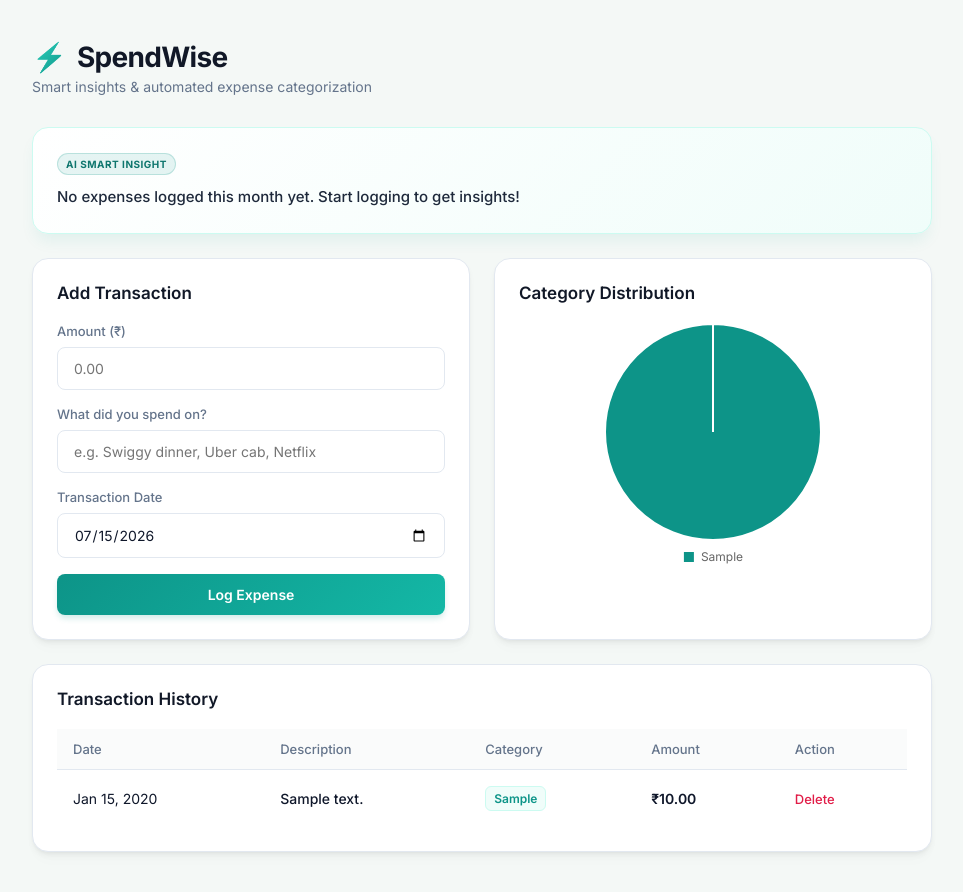
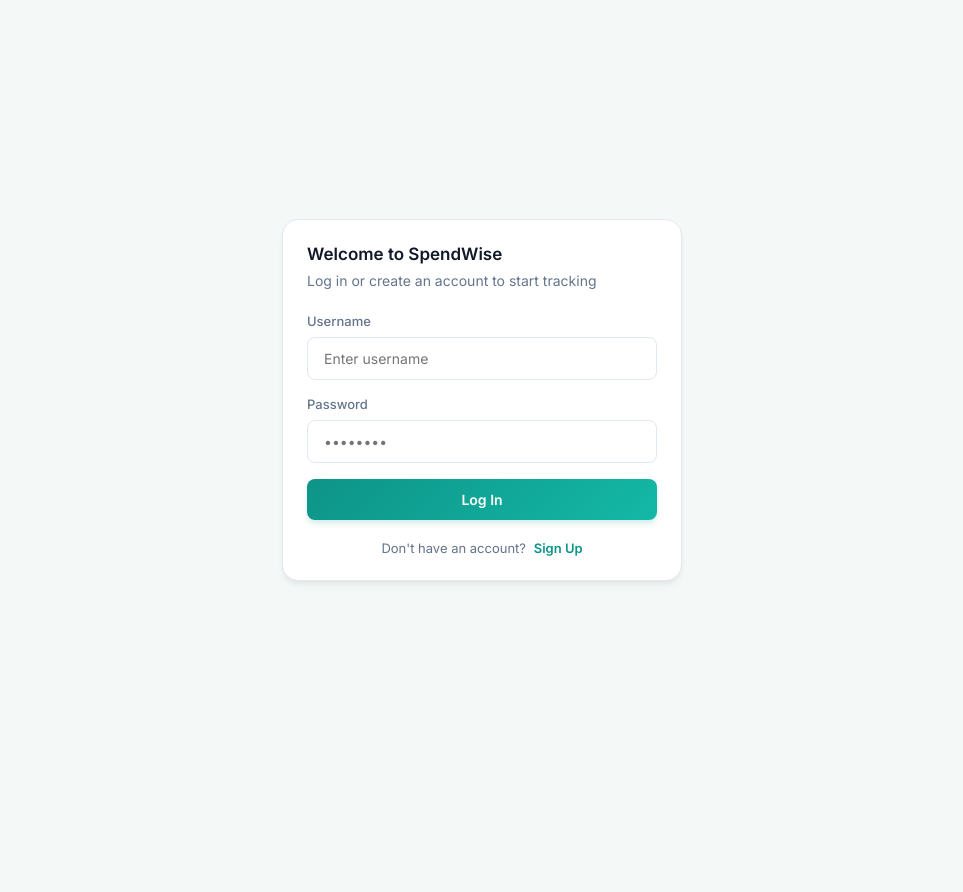
Before and after one commit to anainaah/spendWise_expense_tracker, a Flask app: page / in a window 1280 px wide. Shown: the whole page, without its empty margins (158-1121 px from the left). After the commit the page ends 583 px from the top, so only its background shows below. Run offline with Flask 3, Linux system fonts and the light colour scheme; tables that the repository leaves empty hold one stand-in row (values such as "Sample post").

Commit message:
feat: Add user authentication, edit expense, and screenshots

```diff
--- a/app.py
+++ b/app.py
@@ -1,88 +1,200 @@
 import os
-from flask import Flask, request, jsonify, render_template
-from models import db, Expense
+from flask import Flask, request, jsonify, render_template, session
+from flask_cors import CORS
+from werkzeug.security import generate_password_hash, check_password_hash
+from models import db, Expense, User
 from smart_categorizer import categorize
 from insights import generate_insight
 
 app = Flask(__name__)
+CORS(app)
 
-# Config: Use PostgreSQL/MySQL database URL in production (Render), fallback to local SQLite in development
+# Secret Key is required to sign session cookies securely
+app.config['SECRET_KEY'] = os.environ.get('SECRET_KEY', 'spendwise-super-secret-key-123')
 app.config['SQLALCHEMY_DATABASE_URI'] = os.environ.get('DATABASE_URL', 'sqlite:///expenses.db')
 app.config['SQLALCHEMY_TRACK_MODIFICATIONS'] = False
 
-# Initialize database
 db.init_app(app)
 
-# Create database tables automatically if they don't exist
 with app.app_context():
     db.create_all()
+
+# Helper: Check if a user is logged in
+def get_current_user_id():
+    return session.get('user_id')
 
 # Route: Serve the Frontend HTML page
 @app.route('/')
 def home():
     return render_template('index.html')
 
-# Route: Fetch all expenses ordered by date descending
+# ==========================================
+# AUTHENTICATION API ROUTES
+# ==========================================
+
+@app.route('/register', methods=['POST'])
+def register():
+    data = request.json
+    if not data or 'username' not in data or 'password' not in data:
+        return jsonify({"error": "Username and password are required."}), 400
+
+    username = data['username'].strip().lower()
+    password = data['password']
+
+    if len(username) < 3 or len(password) < 6:
+        return jsonify({"error": "Username must be 3+ chars, password 6+ chars."}), 400
+
+    # Check if user already exists
+    existing_user = db.session.execute(db.select(User).where(User.username == username)).scalar()
+    if existing_user:
+        return jsonify({"error": "Username already taken."}), 400
+
+    hashed_pw = generate_password_hash(password)
+    new_user = User(username=username, password_hash=hashed_pw)
+    db.session.add(new_user)
+    db.session.commit()
+
+    # Automatically log them in after registration
+    session['user_id'] = new_user.id
+    session['username'] = new_user.username
+    return jsonify({"message": "User registered successfully.", "username": new_user.username}), 201
+
+@app.route('/login', methods=['POST'])
+def login():
+    data = request.json
+    if not data or 'username' not in data or 'password' not in data:
+        return jsonify({"error": "Username and password are required."}), 400
+
+    username = data['username'].strip().lower()
+    password = data['password']
+
+    user = db.session.execute(db.select(User).where(User.username == username)).scalar()
+    if not user or not check_password_hash(user.password_hash, password):
+        return jsonify({"error": "Invalid username or password."}), 401
+
+    session['user_id'] = user.id
+    session['username'] = user.username
+    return jsonify({"message": "Logged in successfully.", "username": user.username})
+
+@app.route('/logout', methods=['POST'])
+def logout():
+    session.clear()
+    return jsonify({"message": "Logged out successfully."})
+
+@app.route('/check-auth', methods=['GET'])
+def check_auth():
+    if get_current_user_id():
+        return jsonify({"authenticated": True, "username": session.get('username')})
+    return jsonify({"authenticated": False})
+
+# ==========================================
+# EXPENSES API ROUTES (Scoped to logged-in user)
+# ==========================================
+
 @app.route('/expenses', methods=['GET'])
 def get_expenses():
-    # Modern SQLAlchemy 2.0 selection syntax
-    stmt = db.select(Expense).order_by(Expense.date.desc())
+    user_id = get_current_user_id()
+    if not user_id:
+        return jsonify({"error": "Unauthorized."}), 401
+
+    stmt = db.select(Expense).where(Expense.user_id == user_id).order_by(Expense.date.desc())
     expenses = db.session.execute(stmt).scalars().all()
     return jsonify([e.to_dict() for e in expenses])
 
-# Route: Add a new expense (with automated smart categorization)
 @app.route('/expenses', methods=['POST'])
 def add_expense():
+    user_id = get_current_user_id()
+    if not user_id:
+        return jsonify({"error": "Unauthorized."}), 401
+
     data = request.json
-
-    # 1. Input Validation (Defensive Programming)
     if not data or 'amount' not in data or 'note' not in data or 'date' not in data:
-        return jsonify({"error": "Missing required fields: amount, note, and date."}), 400
+        return jsonify({"error": "Missing required fields."}), 400
 
     try:
         amount = float(data['amount'])
         if amount <= 0:
-            return jsonify({"error": "Amount must be a positive number."}), 400
+            return jsonify({"error": "Amount must be positive."}), 400
     except ValueError:
-        return jsonify({"error": "Amount must be a valid number."}), 400
+        return jsonify({"error": "Invalid amount."}), 400
 
     note = str(data['note']).strip()
     if not note:
-        return jsonify({"error": "Expense description note cannot be empty."}), 400
+        return jsonify({"error": "Note cannot be empty."}), 400
 
-    # 2. Automated Smart Categorization
     category = categorize(note)
 
-    # 3. Save to database
     expense = Expense(
         amount=amount,
         note=note,
         category=category,
-        date=data['date']
+        date=data['date'],
+        user_id=user_id
     )
     db.session.add(expense)
     db.session.commit()
     return jsonify(expense.to_dict()), 201
 
-# Route: Delete an expense by ID
+# PUT route for Editing Expenses
+@app.route('/expenses/<int:id>', methods=['PUT'])
+def edit_expense(id):
+    user_id = get_current_user_id()
+    if not user_id:
+        return jsonify({"error": "Unauthorized."}), 401
+
+    expense = db.session.get(Expense, id)
+    if not expense or expense.user_id != user_id:
+        return jsonify({"error": "Expense record not found."}), 404
+
+    data = request.json
+    if not data or 'amount' not in data or 'note' not in data or 'date' not in data:
+        return jsonify({"error": "Missing required fields."}), 400
+
+    try:
+        amount = float(data['amount'])
+        if amount <= 0:
+            return jsonify({"error": "Amount must be positive."}), 400
+    except ValueError:
+        return jsonify({"error": "Invalid amount."}), 400
+
+    note = str(data['note']).strip()
+    if not note:
+        return jsonify({"error": "Note cannot be empty."}), 400
+
+    # Re-categorize only if the note text actually changed
+    if expense.note != note:
+        expense.category = categorize(note)
+
+    expense.amount = amount
+    expense.note = note
+    expense.date = data['date']
+
+    db.session.commit()
+    return jsonify(expense.to_dict()), 200
+
 @app.route('/expenses/<int:id>', methods=['DELETE'])
 def delete_expense(id):
-    # Modern SQLAlchemy 2.0 get syntax
+    user_id = get_current_user_id()
+    if not user_id:
+        return jsonify({"error": "Unauthorized."}), 401
+
     expense = db.session.get(Expense, id)
-    if not expense:
+    if not expense or expense.user_id != user_id:
         return jsonify({"error": "Expense record not found."}), 404
 
     db.session.delete(expense)
     db.session.commit()
     return '', 204
 
-# Route: Get aggregate calculations and plain-text insights for the dashboard
 @app.route('/summary', methods=['GET'])
 def summary():
-    stmt = db.select(Expense)
+    user_id = get_current_user_id()
+    if not user_id:
+        return jsonify({"error": "Unauthorized."}), 401
+
+    stmt = db.select(Expense).where(Expense.user_id == user_id)
     expenses = db.session.execute(stmt).scalars().all()
 
-    # Aggregate spending by category
     by_category = {}
     for e in expenses:
         by_category[e.category] = by_category.get(e.category, 0) + e.amount
@@ -94,5 +206,4 @@ def summary():
     })
 
 if __name__ == '__main__':
-    # Run the server on debug mode locally
     app.run(debug=True)
--- a/static/script.js
+++ b/static/script.js
@@ -1,27 +1,140 @@
-// Elements
-const form = document.getElementById('expense-form');
+// DOM Elements
+const authOverlay = document.getElementById('auth-overlay');
+const appContainer = document.getElementById('app-container');
+const authForm = document.getElementById('auth-form');
+const authUsernameInput = document.getElementById('auth-username');
+const authPasswordInput = document.getElementById('auth-password');
+const authTitle = document.getElementById('auth-title');
+const authBtn = document.getElementById('auth-btn');
+const toggleAuthModeBtn = document.getElementById('toggle-auth-mode');
+const toggleText = document.getElementById('toggle-text');
+
+const userDisplay = document.getElementById('user-display');
+const logoutBtn = document.getElementById('logout-btn');
+
+const expenseForm = document.getElementById('expense-form');
 const tbody = document.getElementById('expense-body');
 const insightEl = document.getElementById('insight');
-let categoryChart; // Tracks Chart.js instance to prevent hover rendering glitches
+const formTitle = document.getElementById('form-title');
+const submitBtn = document.getElementById('submit-btn');
+const cancelEditBtn = document.getElementById('cancel-edit-btn');
 
-// Helper: Set default date to today's date in local timezone (UX Polish)
-document.addEventListener('DOMContentLoaded', () => {
-    const dateInput = document.getElementById('date');
-    const today = new Date().toISOString().split('T')[0];
-    dateInput.value = today;
+let categoryChart;
+let isLoginMode = true; // Tracks register vs. login screen state
+let editingId = null;   // Tracks the ID of the expense currently being edited
 
-    // Initial fetch of data
+// Check if user is already authenticated on page load
+document.addEventListener('DOMContentLoaded', async () => {
+    // Set default date to today
+    document.getElementById('date').value = new Date().toISOString().split('T')[0];
+
+    await checkAuthentication();
+});
+
+// Authenticate checks
+async function checkAuthentication() {
+    try {
+        const res = await fetch('/check-auth');
+        const data = await res.json();
+        if (data.authenticated) {
+            showDashboard(data.username);
+        } else {
+            showAuthScreen();
+        }
+    } catch (e) {
+        console.error("Auth check failed:", e);
+        showAuthScreen();
+    }
+}
+
+// Switch UI view to Dashboard
+function showDashboard(username) {
+    authOverlay.classList.add('hidden');
+    appContainer.classList.remove('hidden');
+    userDisplay.innerText = `👤 ${username}`;
     loadExpenses();
     loadSummary();
+}
+
+// Switch UI view to Auth Overlay
+function showAuthScreen() {
+    authOverlay.classList.remove('hidden');
+    appContainer.classList.add('hidden');
+    // Clear forms
+    authForm.reset();
+    expenseForm.reset();
+    clearEditState();
+}
+
+// Handle Register / Login Form submission
+authForm.addEventListener('submit', async (e) => {
+    e.preventDefault();
+    const username = authUsernameInput.value.trim();
+    const password = authPasswordInput.value;
+
+    const endpoint = isLoginMode ? '/login' : '/register';
+
+    try {
+        const response = await fetch(endpoint, {
+            method: 'POST',
+            headers: { 'Content-Type': 'application/json' },
+            body: JSON.stringify({ username, password })
+        });
+
+        const data = await response.json();
+        if (response.ok) {
+            showDashboard(data.username);
+        } else {
+            alert(data.error || "Authentication failed.");
+        }
+    } catch (err) {
+        console.error("Auth API error:", err);
+    }
 });
 
-// Fetch and display all transactions in the table
+// Toggle Auth mode (Login vs Register)
+toggleAuthModeBtn.addEventListener('click', () => {
+    isLoginMode = !isLoginMode;
+    if (isLoginMode) {
+        authTitle.innerText = "Welcome to SpendWise";
+        authBtn.innerText = "Log In";
+        toggleText.innerText = "Don't have an account?";
+        toggleAuthModeBtn.innerText = "Sign Up";
+    } else {
+        authTitle.innerText = "Create Account";
+        authBtn.innerText = "Register";
+        toggleText.innerText = "Already have an account?";
+        toggleAuthModeBtn.innerText = "Log In";
+    }
+});
+
+// Handle Logout
+logoutBtn.addEventListener('click', async () => {
+    try {
+        const response = await fetch('/logout', { method: 'POST' });
+        if (response.ok) {
+            showAuthScreen();
+        }
+    } catch (e) {
+        console.error("Logout failed:", e);
+    }
+});
+
+// ==========================================
+// CORE APP HANDLERS
+// ==========================================
+
+// Fetch and display transactions
 async function loadExpenses() {
     try {
         const response = await fetch('/expenses');
+        if (response.status === 401) {
+            showAuthScreen();
+            return;
+        }
         const expenses = await response.json();
 
-        tbody.innerHTML = ''; // Reset the table content
+        tbody.innerHTML = '';
 
         if (expenses.length === 0) {
             tbody.innerHTML = `<tr><td colspan="5" style="text-align: center; color: var(--text-muted); padding: 24px;">No transactions recorded yet.</td></tr>`;
@@ -29,7 +142,6 @@ async function loadExpenses() {
         }
 
         expenses.forEach(e => {
-            // Append rows with a modern category pill and delete button
             tbody.innerHTML += `
                 <tr>
                     <td>${formatDate(e.date)}</td>
@@ -37,7 +149,10 @@ async function loadExpenses() {
                     <td><span class="category-pill">${e.category}</span></td>
                     <td style="font-weight: 600;">₹${parseFloat(e.amount).toFixed(2)}</td>
                     <td>
-                        <button class="btn-delete" onclick="deleteExpense(${e.id})">Delete</button>
+                        <div class="table-actions">
+                            <button class="btn-edit" onclick="startEditExpense(${e.id}, ${e.amount}, '${e.note}', '${e.date}')">Edit</button>
+                            <button class="btn-delete" onclick="deleteExpense(${e.id})">Delete</button>
+                        </div>
                     </td>
                 </tr>
             `;
@@ -47,24 +162,22 @@ async function loadExpenses() {
     }
 }
 
-// Fetch totals, insights, and update Chart.js categories
+// Fetch summaries and draw chart
 async function loadSummary() {
     try {
         const response = await fetch('/summary');
+        if (response.status === 401) return;
         const data = await response.json();
 
-        // Update the AI Insights Banner
         insightEl.innerText = data.insight;
 
         const labels = Object.keys(data.by_category);
         const values = Object.values(data.by_category);
 
-        // If the chart already exists, destroy it before drawing a new one
         if (categoryChart) {
             categoryChart.destroy();
         }
 
-        // Draw new chart only if we have data
         if (labels.length > 0) {
             categoryChart = new Chart(document.getElementById('categoryChart'), {
                 type: 'pie',
@@ -72,15 +185,7 @@ async function loadSummary() {
                     labels: labels,
                     datasets: [{
                         data: values,
-                        // Clean Mint and Teal themed color palette for chart segments
-                        backgroundColor: [
-                            '#0d9488', // Dark Teal
-                            '#2dd4bf', // Bright Mint
-                            '#14b8a6', // Turquoise
-                            '#059669', // Emerald Green
-                            '#94a3b8', // Cool Slate Gray
-                            '#64748b'  // Dark Muted Slate
-                        ],
+                        backgroundColor: ['#0d9488', '#2dd4bf', '#14b8a6', '#059669', '#94a3b8', '#64748b'],
                         borderWidth: 2,
                         borderColor: '#ffffff'
                     }]
@@ -92,10 +197,7 @@ async function loadSummary() {
                         legend: {
                             position: 'bottom',
                             labels: {
-                                font: {
-                                    family: 'Inter',
-                                    size: 12
-                                },
+                                font: { family: 'Inter', size: 12 },
                                 boxWidth: 12
                             }
                         }
@@ -108,8 +210,39 @@ async function loadSummary() {
     }
 }
 
-// Handle Form Submission
-form.addEventListener('submit', async (e) => {
+// Trigger edit mode for a transaction
+function startEditExpense(id, amount, note, date) {
+    editingId = id;
+
+    // Fill the inputs with current transaction values
+    document.getElementById('amount').value = amount;
+    document.getElementById('note').value = note;
+    document.getElementById('date').value = date;
+
+    // Modify form titles and buttons
+    formTitle.innerText = "Edit Transaction";
+    submitBtn.innerText = "Update Expense";
+    cancelEditBtn.classList.remove('hidden');
+
+    // Smooth scroll back to form (for mobile UX)
+    document.querySelector('.form-card').scrollIntoView({ behavior: 'smooth' });
+}
+
+// Cancel current editing state
+cancelEditBtn.addEventListener('click', clearEditState);
+
+function clearEditState() {
+    editingId = null;
+    expenseForm.reset();
+    document.getElementById('date').value = new Date().toISOString().split('T')[0];
+
+    formTitle.innerText = "Add Transaction";
+    submitBtn.innerText = "Log Expense";
+    cancelEditBtn.classList.add('hidden');
+}
+
+// Handle Add/Edit Expense Form submit
+expenseForm.addEventListener('submit', async (e) => {
     e.preventDefault();
 
     const amountVal = parseFloat(document.getElementById('amount').value);
@@ -122,20 +255,19 @@ form.addEventListener('submit', async (e) => {
         date: dateVal
     };
 
+    // Determine if we are updating (PUT) or creating (POST)
+    const url = editingId ? `/expenses/${editingId}` : '/expenses';
+    const method = editingId ? 'PUT' : 'POST';
+
     try {
-        const response = await fetch('/expenses', {
-            method: 'POST',
+        const response = await fetch(url, {
+            method: method,
             headers: { 'Content-Type': 'application/json' },
             body: JSON.stringify(payload)
         });
 
         if (response.ok) {
-            form.reset();
-
-            // Re-apply today's default date
-            document.getElementById('date').value = new Date().toISOString().split('T')[0];
-
-            // Refresh table list & charts
+            clearEditState();
             await loadExpenses();
             await loadSummary();
         } else {
@@ -143,33 +275,32 @@ form.addEventListener('submit', async (e) => {
             alert("Error: " + errData.error);
         }
     } catch (error) {
-        console.error("Error submitting expense:", error);
+        console.error("API request failed:", error);
     }
 });
 
-// Handle Delete Request
+// Delete handler
 async function deleteExpense(id) {
     if (!confirm("Are you sure you want to delete this expense?")) return;
 
     try {
-        const response = await fetch(`/expenses/${id}`, {
-            method: 'DELETE'
-        });
-
+        const response = await fetch(`/expenses/${id}`, { method: 'DELETE' });
+        if (response.status === 401) {
+            showAuthScreen();
+            return;
+        }
         if (response.ok) {
             await loadExpenses();
             await loadSummary();
-        } else {
-            alert("Error deleting record.");
         }
     } catch (error) {
-        console.error("Error deleting expense:", error);
+        console.error("Delete failed:", error);
     }
 }
 
-// Helper: Format Date strings from YYYY-MM-DD to a more readable format
+// Helper: Format Date strings
 function formatDate(dateString) {
-    const options = { year: 'numeric', month: 'short', day: 'numeric' };
+    const options = { year: 'numeric', month: 'short', day: 'numeric', timeZone: 'UTC' };
     const date = new Date(dateString);
     return date.toLocaleDateString('en-US', options);
 }
--- a/static/style.css
+++ b/static/style.css
@@ -31,6 +31,7 @@ body {
     padding: 40px 20px;
     display: flex;
     justify-content: center;
+    align-items: flex-start;
 }
 
 .app-container {
@@ -179,6 +224,71 @@ header h1 {
 
 .btn-primary:active {
     transform: scale(0.98);
+}
+
+.btn-secondary {
+    background-color: #f1f5f9;
+    border: 1px solid var(--border-color);
+    color: var(--text-muted);
+    padding: 12px 20px;
+    border-radius: 8px;
+    font-size: 14px;
+    font-weight: 600;
+    cursor: pointer;
+    width: 100%;
+    margin-top: 8px;
+    transition: background-color 0.2s;
+}
+
+.btn-secondary:hover {
+    background-color: #e2e8f0;
+}
+
+/* Auth Page Layout */
+.auth-overlay {
+    position: fixed;
+    top: 0;
+    left: 0;
+    width: 100%;
+    height: 100%;
+    background-color: var(--bg-primary);
+    display: flex;
+    justify-content: center;
+    align-items: center;
+    z-index: 1000;
+}
+
+.auth-card {
+    width: 100%;
+    max-width: 400px;
+}
+
+.auth-subtitle {
+    font-size: 14px;
+    color: var(--text-muted);
+    margin-bottom: 24px;
+    margin-top: -12px;
+}
+
+.auth-toggle {
+    margin-top: 20px;
+    font-size: 13px;
+    color: var(--text-muted);
+    text-align: center;
+}
+
+.btn-link {
+    background: none;
+    border: none;
+    color: var(--accent);
+    font-weight: 600;
+    cursor: pointer;
+    margin-left: 4px;
+    font-size: 13px;
+}
+
+.btn-link:hover {
+    text-decoration: underline;
 }
 
 /* Chart Canvas Area */
--- a/templates/index.html
+++ b/templates/index.html
@@ -6,18 +6,51 @@
     <title>SpendWise — AI-Assisted Expense Tracker</title>
     <!-- Premium font for typography -->
     <link href="https://fonts.googleapis.com/css2?family=Inter:wght@300;400;500;600;700&display=swap" rel="stylesheet">
-    <!-- Main Stylesheet served by Flask -->
+    <!-- Main Stylesheet -->
     <link rel="stylesheet" href="{{ url_for('static', filename='style.css') }}">
     <!-- Chart.js for data visualization -->
     <script src="https://cdn.jsdelivr.net/npm/chart.js"></script>
 </head>
 <body>
-    <div class="app-container">
+    <!-- 1. Authentication Overlay (Login / Signup Screen) -->
+    <div id="auth-overlay" class="auth-overlay">
+        <div class="card auth-card">
+            <h2 id="auth-title">Welcome to SpendWise</h2>
+            <p class="auth-subtitle">Log in or create an account to start tracking</p>
+
+            <form id="auth-form">
+                <div class="form-group">
+                    <label for="auth-username">Username</label>
+                    <input type="text" id="auth-username" placeholder="Enter username" required minlength="3">
+                </div>
+                <div class="form-group">
+                    <label for="auth-password">Password</label>
+                    <input type="password" id="auth-password" placeholder="••••••••" required minlength="6">
+                </div>
+                <button type="submit" id="auth-btn" class="btn-primary">Log In</button>
+            </form>
+
+            <div class="auth-toggle">
+                <span id="toggle-text">Don't have an account?</span>
+                <button id="toggle-auth-mode" class="btn-link">Sign Up</button>
+            </div>
+        </div>
+    </div>
+
+    <!-- 2. Main App Content (Hidden by default until logged in) -->
+    <div id="app-container" class="app-container hidden">
         <!-- Header Section -->
         <header>
-            <div class="logo">
-                <span class="logo-icon">⚡</span>
-                <h1>SpendWise</h1>
+            <div class="header-top">
+                <div class="logo">
+                    <span class="logo-icon">⚡</span>
+                    <h1>SpendWise</h1>
+                </div>
+                <!-- User Profile Header Section -->
+                <div class="user-profile">
+                    <span id="user-display">Logged in as ...</span>
+                    <button id="logout-btn" class="btn-logout-header">Logout</button>
+                </div>
             </div>
             <p class="subtitle">Smart insights & automated expense categorization</p>
         </header>
@@ -34,9 +67,9 @@
 
         <!-- Form and Chart Grid -->
         <main class="dashboard-grid">
-            <!-- Add Expense Section -->
+            <!-- Add / Edit Expense Section -->
             <section class="card form-card">
-                <h2>Add Transaction</h2>
+                <h2 id="form-title">Add Transaction</h2>
                 <form id="expense-form">
                     <div class="form-group">
                         <label for="amount">Amount (₹)</label>
@@ -50,7 +83,10 @@
                         <label for="date">Transaction Date</label>
                         <input type="date" id="date" required>
                     </div>
-                    <button type="submit" class="btn-primary">Log Expense</button>
+
+                    <button type="submit" id="submit-btn" class="btn-primary">Log Expense</button>
+                    <!-- Cancel Button for edit mode (hidden by default) -->
+                    <button type="button" id="cancel-edit-btn" class="btn-secondary hidden">Cancel Edit</button>
                 </form>
             </section>
 
@@ -74,7 +110,7 @@
                             <th>Description</th>
                             <th>Category</th>
                             <th>Amount</th>
-                            <th>Action</th>
+                            <th>Actions</th>
                         </tr>
                     </thead>
                     <tbody id="expense-body">
```
Also changed, not shown: other parts of static/style.css (+65 -3 lines), models.py (+14 -1 lines), test_app.py (+56 -39 lines), 2 other files.
